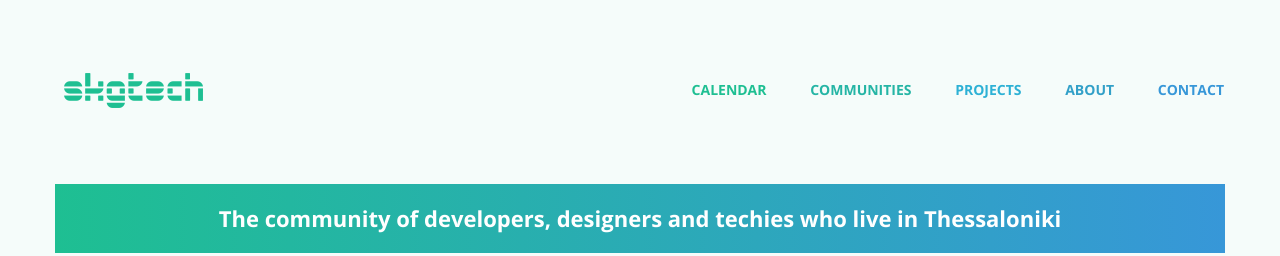
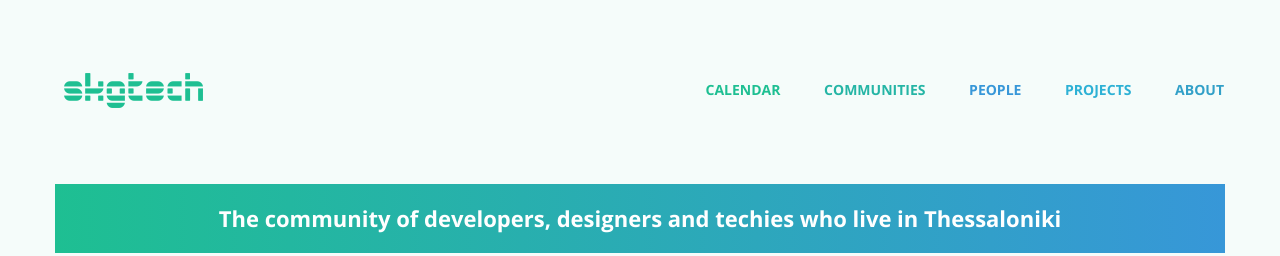
Before and after one commit to skgtech/skgtech.github.io, a Jekyll site: the page built from index.html, in a window 1280 px wide. Shown: the top 256 px of the page. Built offline with Jekyll 4.4.1, drawn with Linux system fonts in a browser that asks for light colours; nearby versions of some CDN libraries.

Commit message:
header nav elems order changes

```diff
--- a/_includes/header.html
+++ b/_includes/header.html
@@ -3,15 +3,15 @@
     <nav class="navbar">
       <div class="navbar-header">
         <a class="navbar-brand" href="/">
-          <img src="/assets/img/skgtech-logo.png"/ alt="SKGTech Logo">
+          <img src="/assets/img/skgtech-logo.png" alt="SKGTech Logo">
         </a>
       </div>
       <div class="nav pull-right navbar-nav">
           <a class="item1" href="/#calendar">Calendar</a>
           <a class="item2" href="/#communities">Communities</a>
+          <a class="item5" href="/contact">People</a>
           <a class="item3" href="/projects">Projects</a>
           <a class="item4" href="/about">About</a>
-          <a class="item5" href="/contact">Contact</a>
       </div>
     </nav>
   </header>
```
